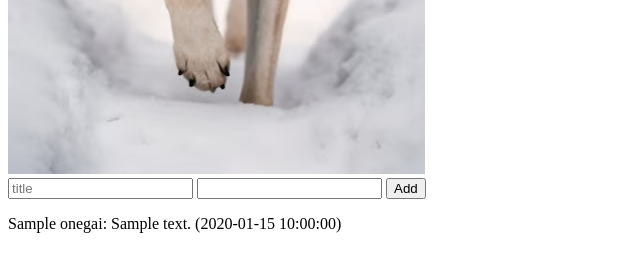
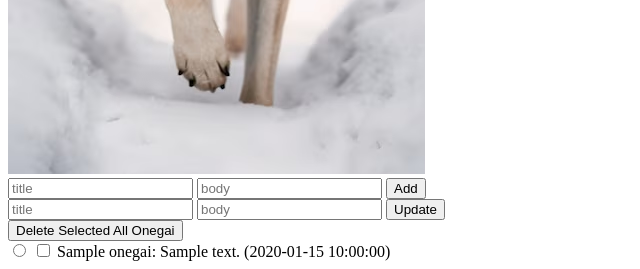
Before and after one commit to KaiFukushima0921/Flask, a Flask app: template flask/app/templates/index.html in a window 1280 px wide. Shown: the part 562-831 px from the top of the page, without its empty margins (0-640 px from the left). Before the commit the page ends 795 px from the top, so only its background shows below. Run offline with Flask 3, Linux system fonts and the light colour scheme; the template is opened without the code that fills it: most values are stand-ins (such as "Sample title", 1, 10 or a date in 2020); parts of the project's set-up code (start-up, migrations or seed data) failed here and were passed over.

Commit message:
day5完了

```diff
--- a/flask/app/app.py
+++ b/flask/app/app.py
@@ -29,5 +29,24 @@
     db_session.commit()
     return index()
 
+
+@app.route("/update",methods=["post"])
+def update():
+    content = OnegaiContent.query.filter_by(id=request.form["update"]).first()
+    content.title = request.form["title"]
+    content.body = request.form["body"]
+    db_session.commit()
+    return index()
+
+
+@app.route("/delete",methods=["post"])
+def delete():
+    id_list = request.form.getlist("delete")
+    for id in id_list:
+        content = OnegaiContent.query.filter_by(id=id).first()
+        db_session.delete(content)
+    db_session.commit()
+    return index()
+
 if __name__ == "__main__":
     app.run(debug=True)
--- a/flask/app/templates/index.html
+++ b/flask/app/templates/index.html
@@ -18,11 +18,24 @@
     <img src="/static/images/wolf.jpg" alt="wolf pic">
     <form action="/add" method="post">
         <input type="text" name="title" placeholder="title">
-        <input type="text" name="body" id="body">
+        <input type="text" name="body" placeholder="body">
         <input type="submit" value="Add">
     </form>
-    {%for onegai in all_onegai%}
-    <p>{{onegai.title}}: {{onegai.body}} ({{onegai.date}}) </p>
-    {%endfor%}
+    <form action="/update" method="post" id="update">
+        <input type="text" name="title" placeholder="title">
+        <input type="text" name="body" placeholder="body">
+        <input type="submit" value="Update">
+    </form>
+    <form action="/delete" method="post" id="delete">
+        <input type="submit" value="Delete Selected All Onegai">
+    </form>
+        {%for onegai in all_onegai%}
+        <div>
+            <input type="radio" name="update" form="update" value={{onegai.id}}>
+            <input type="checkbox" name="delete" form="delete" value={{onegai.id}}>
+            {{onegai.title}}: {{onegai.body}} ({{onegai.date}})
+        </div>
+        {%endfor%}
+    </form>
     </body>
 </html>
```
Also changed, not shown: flask/app/models/onegai.db.
